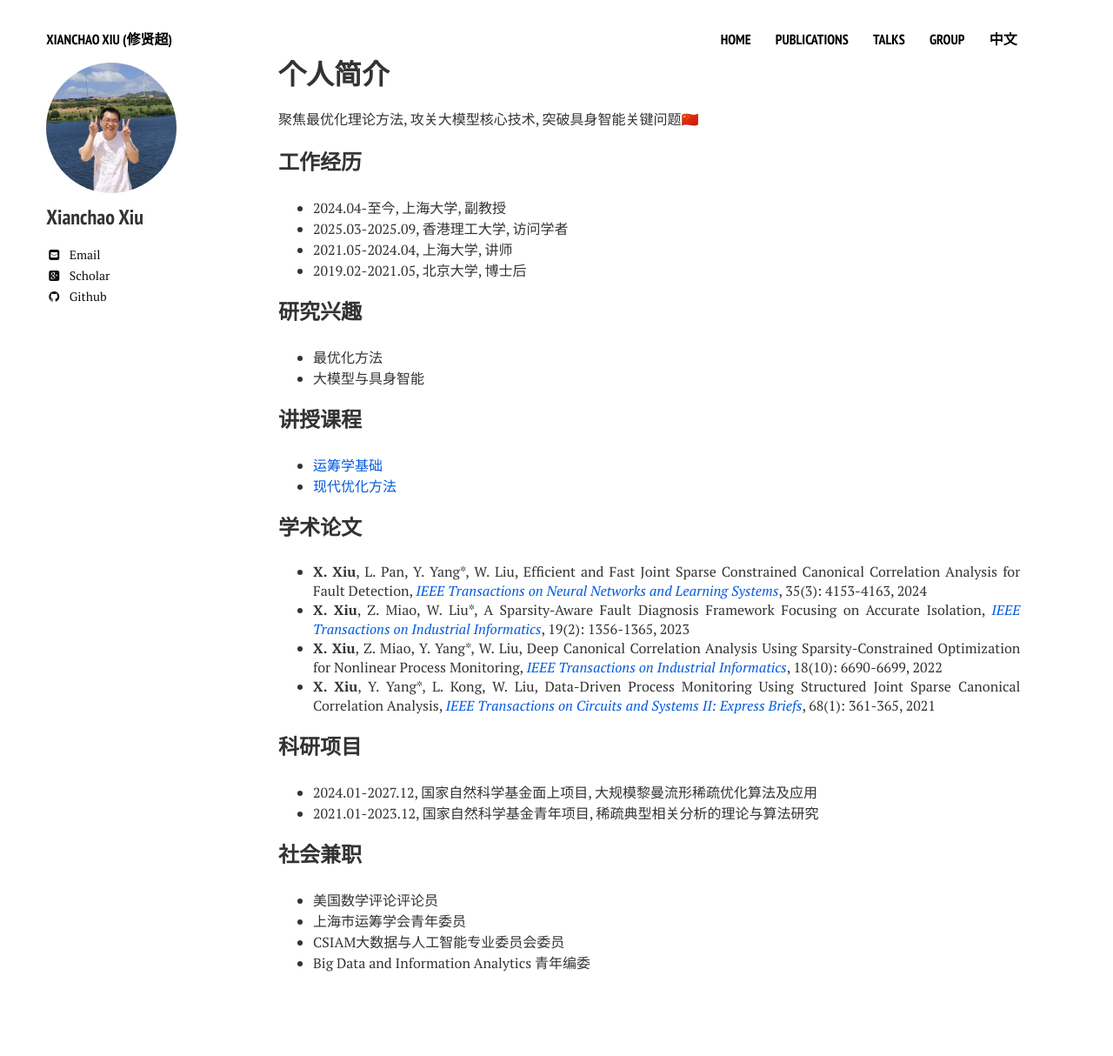
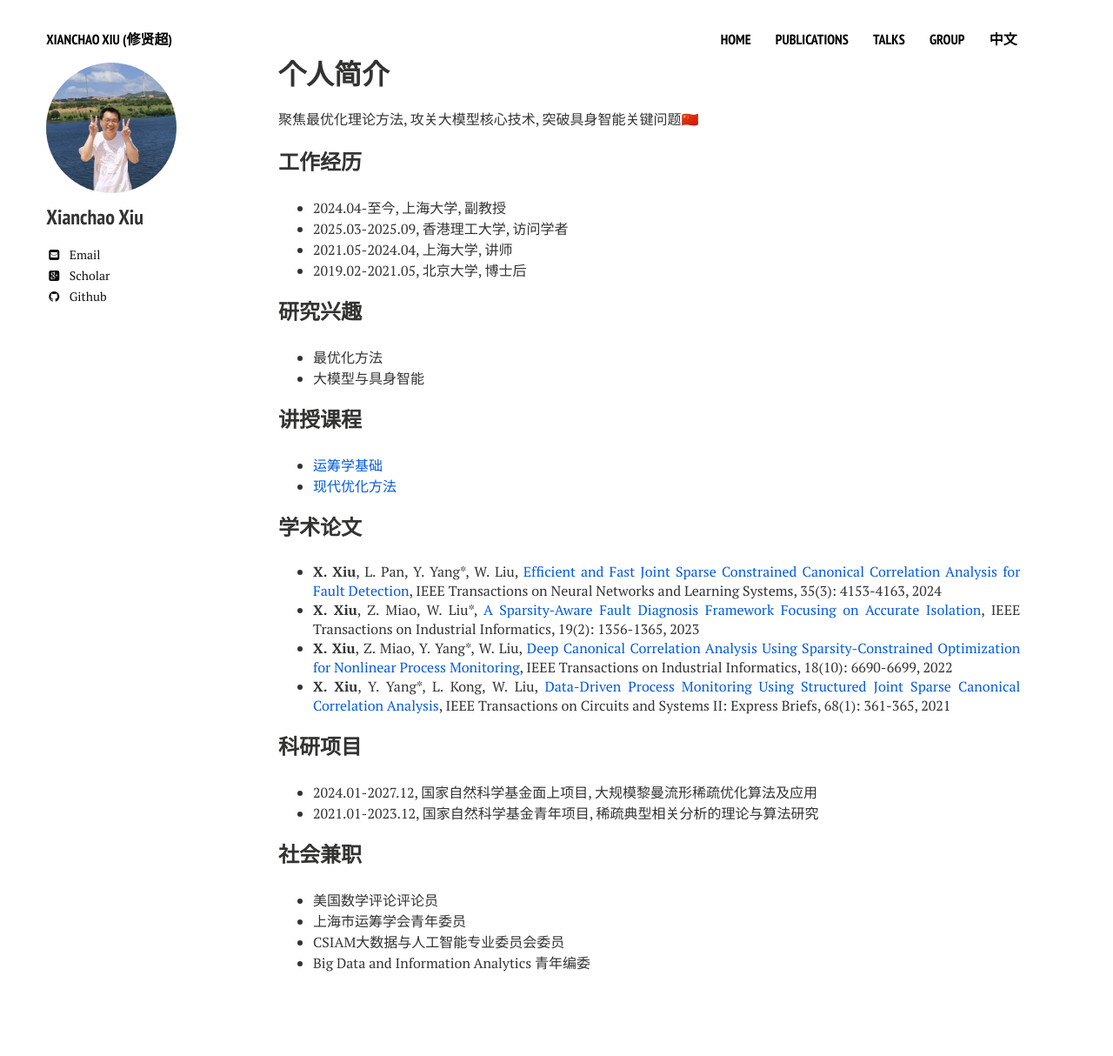
Before and after one commit to xianchaoxiu/xianchaoxiu.github.io, a Jekyll site: the page built from chinese/index.md, in a window 1280 px wide. Shown: the whole page at 87% size. Built offline with Jekyll 4.4.1, drawn with Linux system fonts in a browser that asks for light colours; nearby versions of some CDN libraries.

Commit message:
Update index.md

```diff
--- a/chinese/index.md
+++ b/chinese/index.md
@@ -29,10 +29,10 @@ share: false
 
 
 ### 学术论文
-* <b>X. Xiu</b>, L. Pan, Y. Yang*, W. Liu, Efficient and Fast Joint Sparse Constrained Canonical Correlation Analysis for Fault Detection, <i><a href="https://ieeexplore.ieee.org/document/9887978" class="textlink" target="_blank">IEEE Transactions on Neural Networks and Learning Systems</a></i>, 35(3): 4153-4163, 2024
-* <b>X. Xiu</b>, Z. Miao, W. Liu*, A Sparsity-Aware Fault Diagnosis Framework Focusing on Accurate Isolation, <i><a href="https://ieeexplore.ieee.org/abstract/document/9788040" class="textlink" target="_blank">IEEE Transactions on Industrial Informatics</a></i>, 19(2): 1356-1365, 2023
-* <b>X. Xiu</b>, Z. Miao, Y. Yang*, W. Liu, Deep Canonical Correlation Analysis Using Sparsity-Constrained Optimization for Nonlinear Process Monitoring, <i><a href="https://ieeexplore.ieee.org/document/9583864" class="textlink" target="_blank">IEEE Transactions on Industrial Informatics</a></i>, 18(10): 6690-6699, 2022
-* <b>X. Xiu</b>, Y. Yang*, L. Kong, W. Liu, Data-Driven Process Monitoring Using Structured Joint Sparse Canonical Correlation Analysis, <i><a href="https://ieeexplore.ieee.org/abstract/document/9068308/" class="textlink" target="_blank">IEEE Transactions on Circuits and Systems II: Express Briefs</a></i>, 68(1): 361-365, 2021
+* <b>X. Xiu</b>, L. Pan, Y. Yang*, W. Liu, <a href="https://ieeexplore.ieee.org/document/9887978" class="textlink" target="_blank">Efficient and Fast Joint Sparse Constrained Canonical Correlation Analysis for Fault Detection</a>, IEEE Transactions on Neural Networks and Learning Systems, 35(3): 4153-4163, 2024
+* <b>X. Xiu</b>, Z. Miao, W. Liu*, <a href="https://ieeexplore.ieee.org/abstract/document/9788040" class="textlink" target="_blank">A Sparsity-Aware Fault Diagnosis Framework Focusing on Accurate Isolation</a>, IEEE Transactions on Industrial Informatics, 19(2): 1356-1365, 2023
+* <b>X. Xiu</b>, Z. Miao, Y. Yang*, W. Liu, <a href="https://ieeexplore.ieee.org/document/9583864" class="textlink" target="_blank">Deep Canonical Correlation Analysis Using Sparsity-Constrained Optimization for Nonlinear Process Monitoring</a>, IEEE Transactions on Industrial Informatics, 18(10): 6690-6699, 2022
+* <b>X. Xiu</b>, Y. Yang*, L. Kong, W. Liu, <a href="https://ieeexplore.ieee.org/abstract/document/9068308/" class="textlink" target="_blank">Data-Driven Process Monitoring Using Structured Joint Sparse Canonical Correlation Analysis</a>, IEEE Transactions on Circuits and Systems II: Express Briefs, 68(1): 361-365, 2021
 
 
 
```
